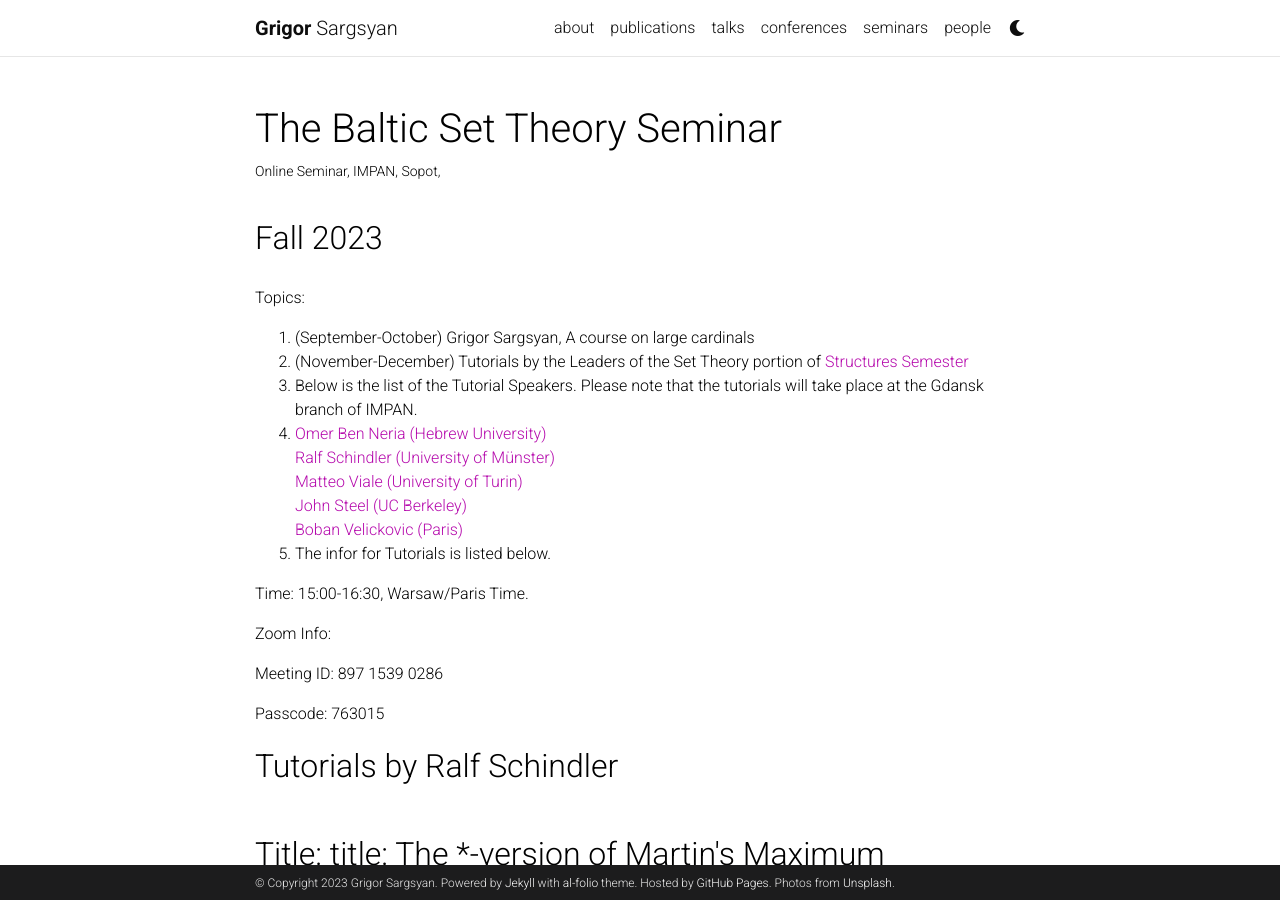
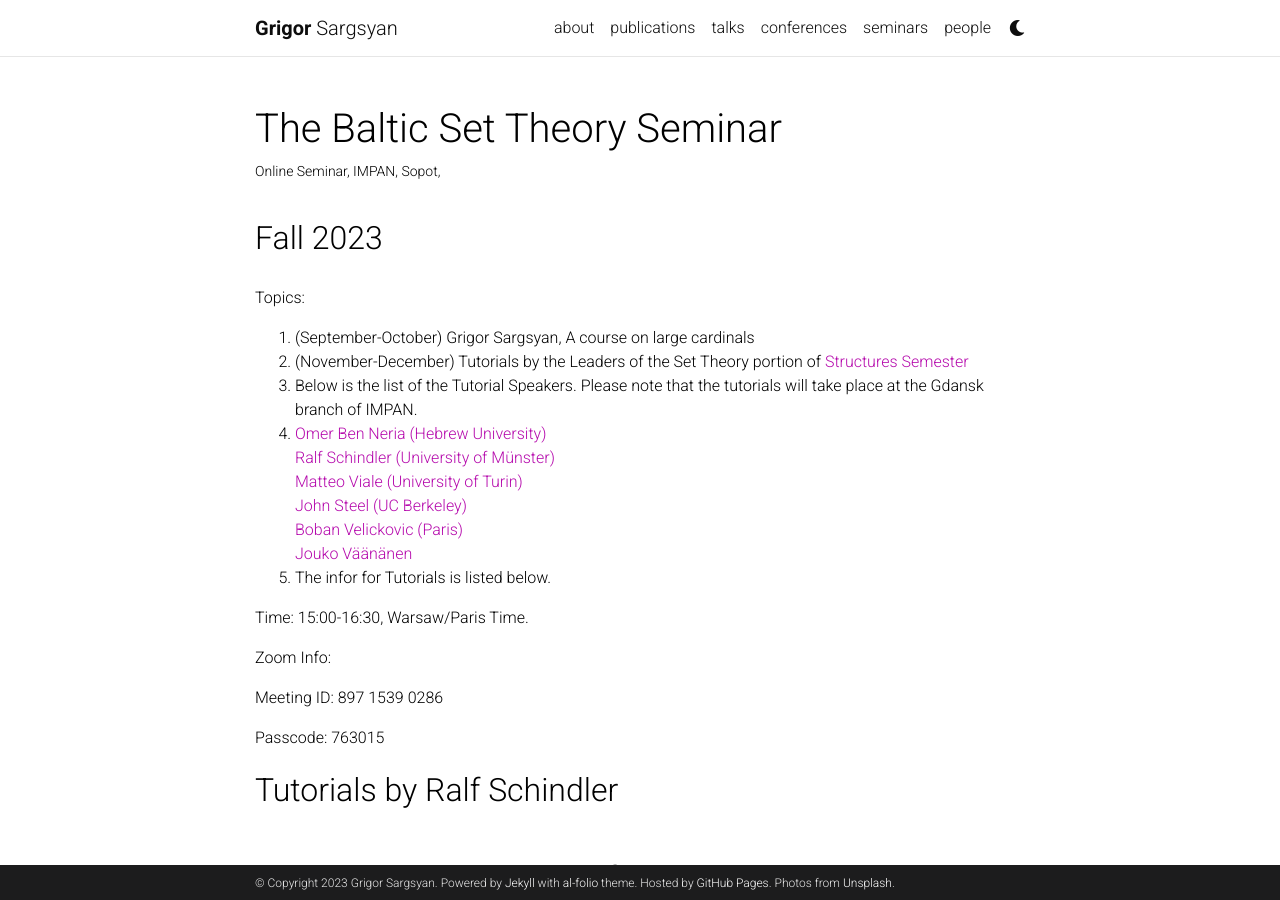
Before and after one commit to grigorsarg/grigorsarg.github.io, a Jekyll site: the page built from _seminars/BST.md, in a window 1280 px wide and 900 px high. Built offline with Jekyll 4.4.1, drawn with Linux system fonts in a browser that asks for light colours; comment, search, counter and statistics services are not loaded; a style sheet for code colours, icons or effects is not loaded.

Commit message:
Update BST.md

```diff
--- a/_seminars/BST.md
+++ b/_seminars/BST.md
@@ -16,6 +16,7 @@ Topics:
 <a href="http://www.logicatorino.altervista.org/matteo_viale/">Matteo Viale (University of Turin)</a> <br>
 <a href="https://math.berkeley.edu/~steel/">John Steel (UC Berkeley) </a><br>
 <a href="https://webusers.imj-prg.fr/~boban.velickovic/">Boban Velickovic (Paris) </a><br>
+<a href="https://www.illc.uva.nl/People/person/3606/Prof-dr-Jouko-V%C3%A4%C3%A4n%C3%A4nen"> Jouko Väänänen</a><br>
  5. The infor for Tutorials is listed below.
 
 
```
